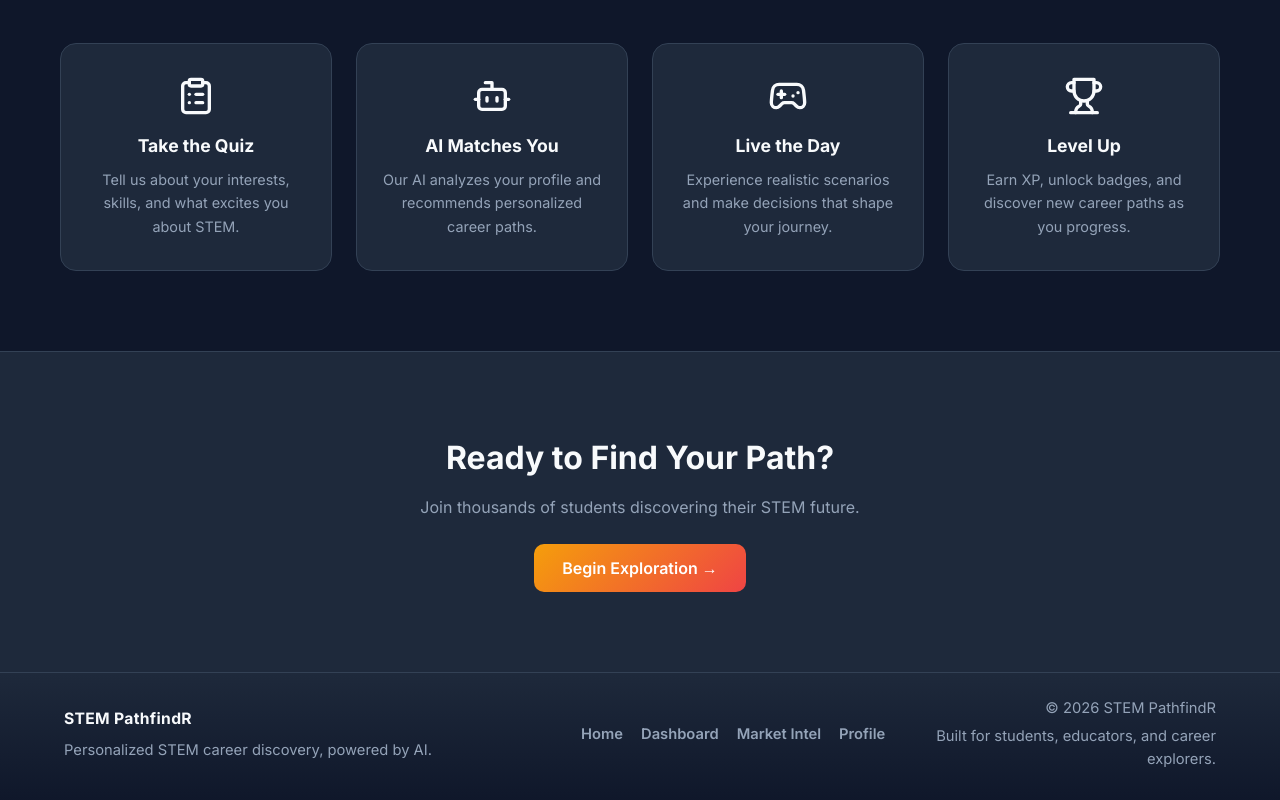
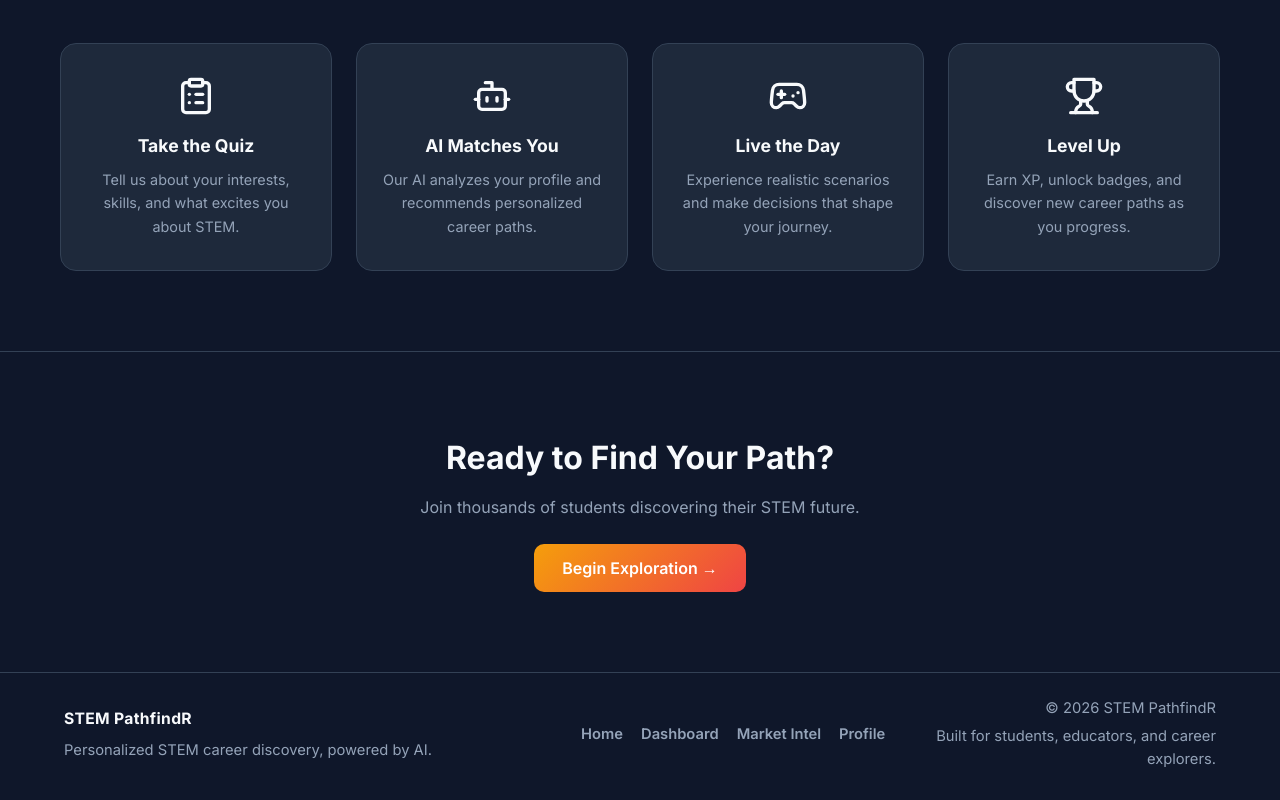
Before and after one commit to Doctorpizza357/AWS, a React (Create React App) app: page / in a window 1280 px wide. Shown: the part 885-1685 px from the top of the page. Built offline with nearby package versions, Linux system fonts and the light colour scheme; no server answers.

Commit message:
Changed styling of footer to better blend in with the page style

```diff
--- a/src/App.css
+++ b/src/App.css
@@ -11,9 +11,7 @@
 
 .site-footer {
   border-top: 1px solid var(--border);
-  background:
-    linear-gradient(180deg, rgba(30, 41, 59, 0.96) 0%, rgba(15, 23, 42, 0.98) 100%),
-    var(--bg-card);
+  background: var(--bg-dark);
 }
 
 .site-footer__inner {
--- a/src/pages/Landing.css
+++ b/src/pages/Landing.css
@@ -222,7 +222,7 @@
 .cta-section {
   text-align: center;
   padding: 80px 20px;
-  background: var(--bg-card);
+  background: transparent;
   border-top: 1px solid var(--border);
 }
 
```
